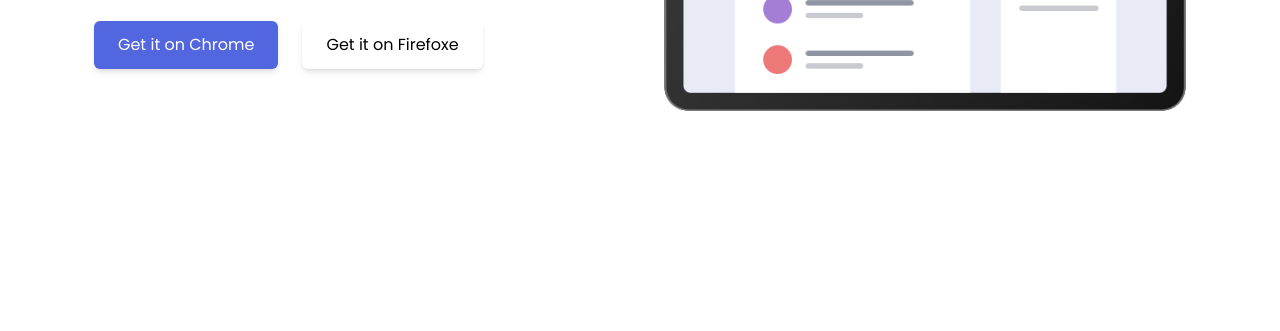
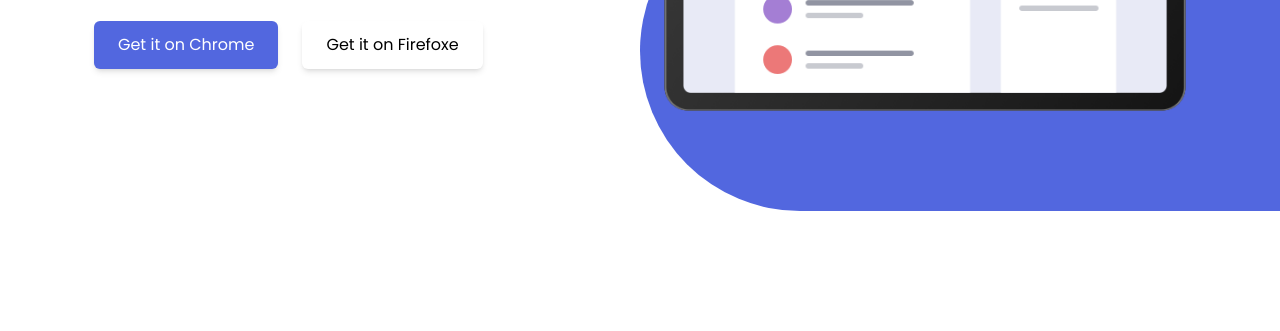
Before and after one commit to brainiac1010/Bookmark-landing-page, a website: page public/index.html in a window 1280 px wide. Shown: the part 469-800 px from the top of the page. Drawn offline with Linux system fonts and the light colour scheme.

Commit message:
hero section add

```diff
--- a/public/index.html
+++ b/public/index.html
@@ -53,6 +53,10 @@
             </div>
 
         </div>
+        <!-- Rounded rectangle-->
+        <div
+            class="hiden md:block overflow-hidden bg-bookmark-purple rounded-l-full absolute h-80 w-2/4 top-32 right-0 lg:-bottom-28 lg:-right 36">
+        </div>
     </section>
 
 
```
Also changed, not shown: public/style.css.
